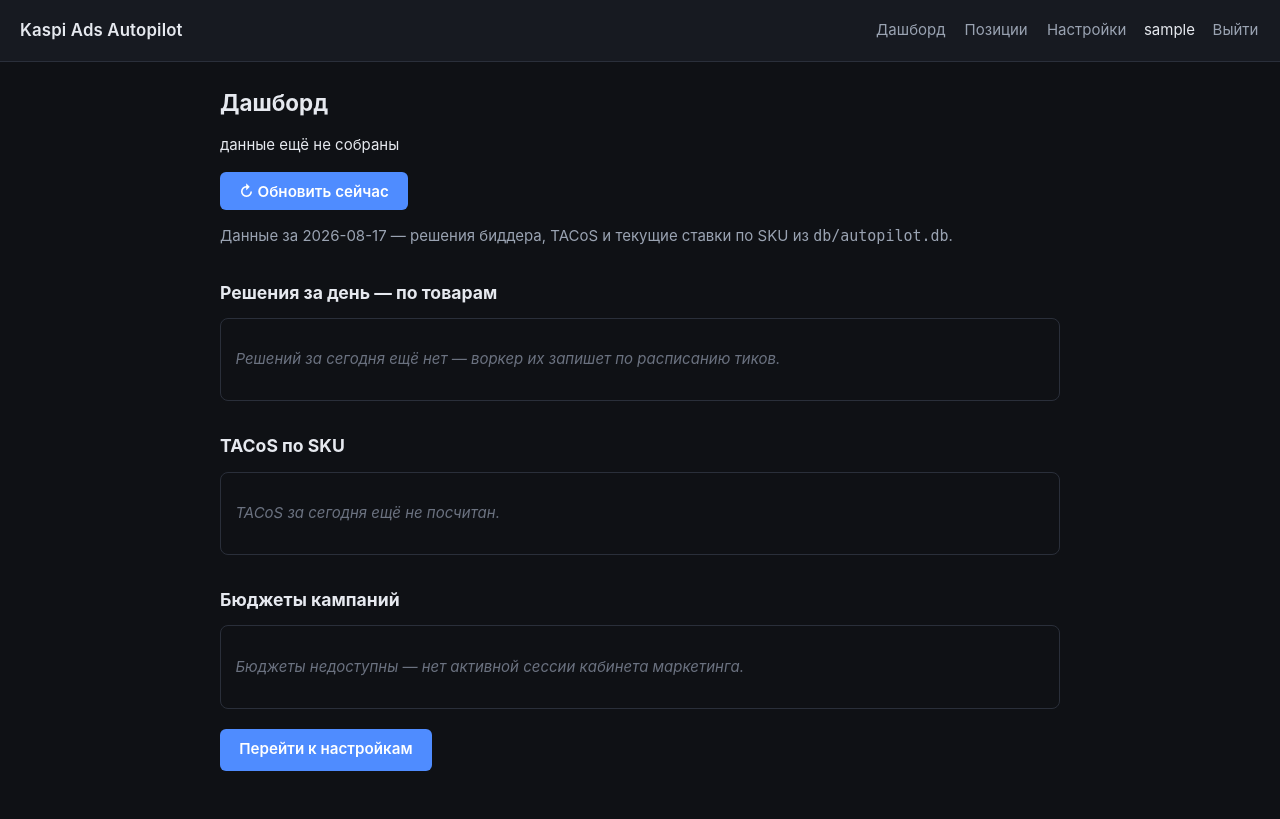
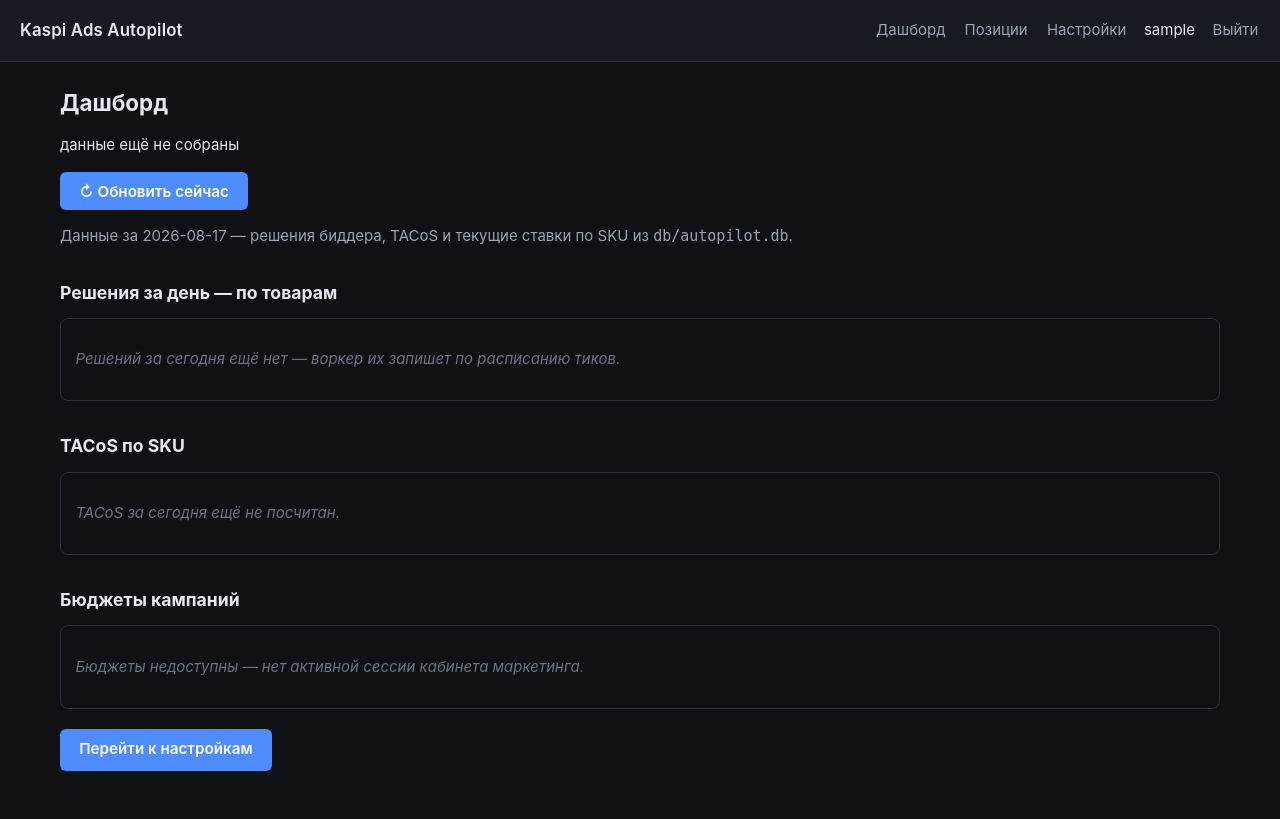
Before and after one commit to aidoha/kaspi-ads-autopilot, a FastAPI app: page / in a window 1280 px wide. Run offline with FastAPI, Linux system fonts and the light colour scheme; the visitor is signed in with stand-in values (Sample User, id 1); data that the repository does not hold is empty.

Commit message:
style(webui): расширяю контейнер дашборда 880→1200px (таблицы TACoS шире)
Co-Authored-By: Claude Opus 4.8 <noreply@anthropic.com>
Claude-Session: https://claude.ai/code/session_01V8jnr7RZfsxu9yTUuuWxpL

```diff
--- a/webui/static/app.css
+++ b/webui/static/app.css
@@ -16,7 +16,7 @@
   --success: #34d399;
   --warning: #fbbf24;
   --radius: 8px;
-  --max-width: 880px;
+  --max-width: 1200px;
   --font: -apple-system, BlinkMacSystemFont, "Segoe UI", Roboto, Helvetica, Arial, sans-serif;
 }
 
```
